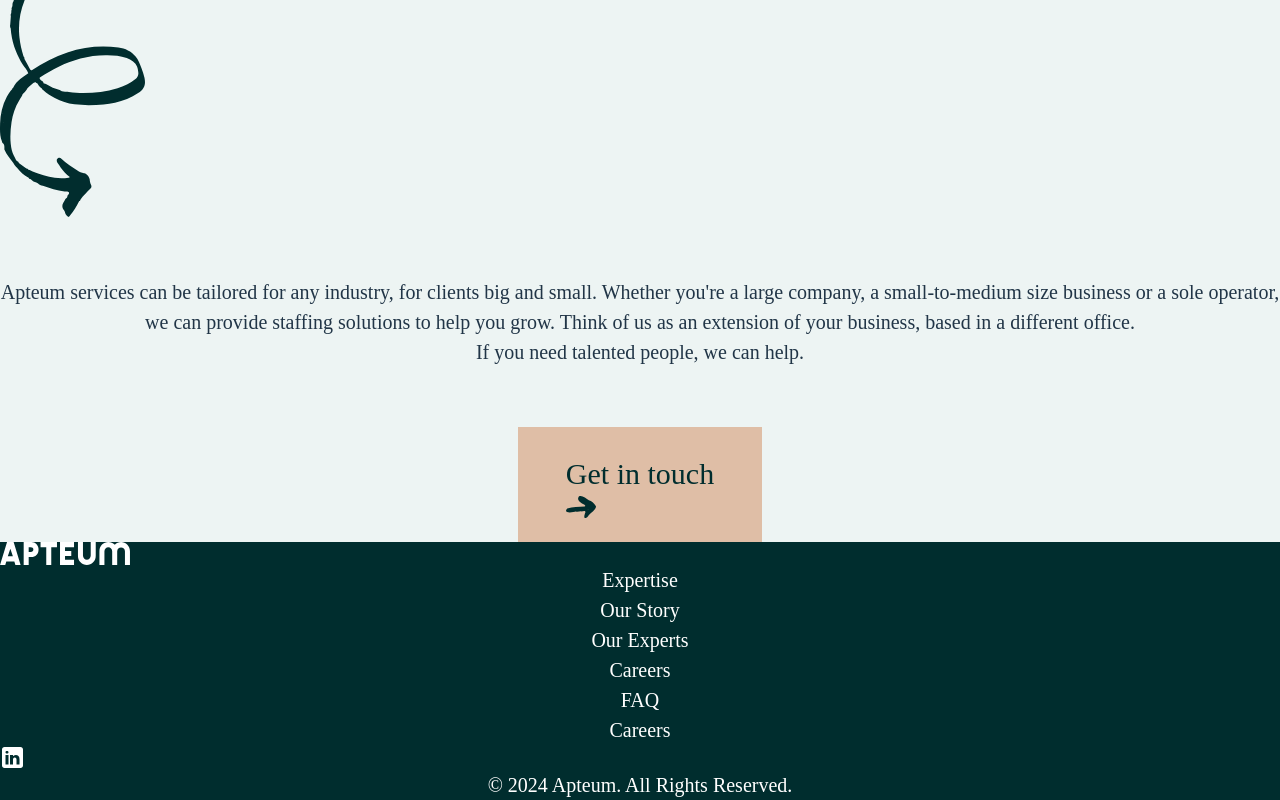
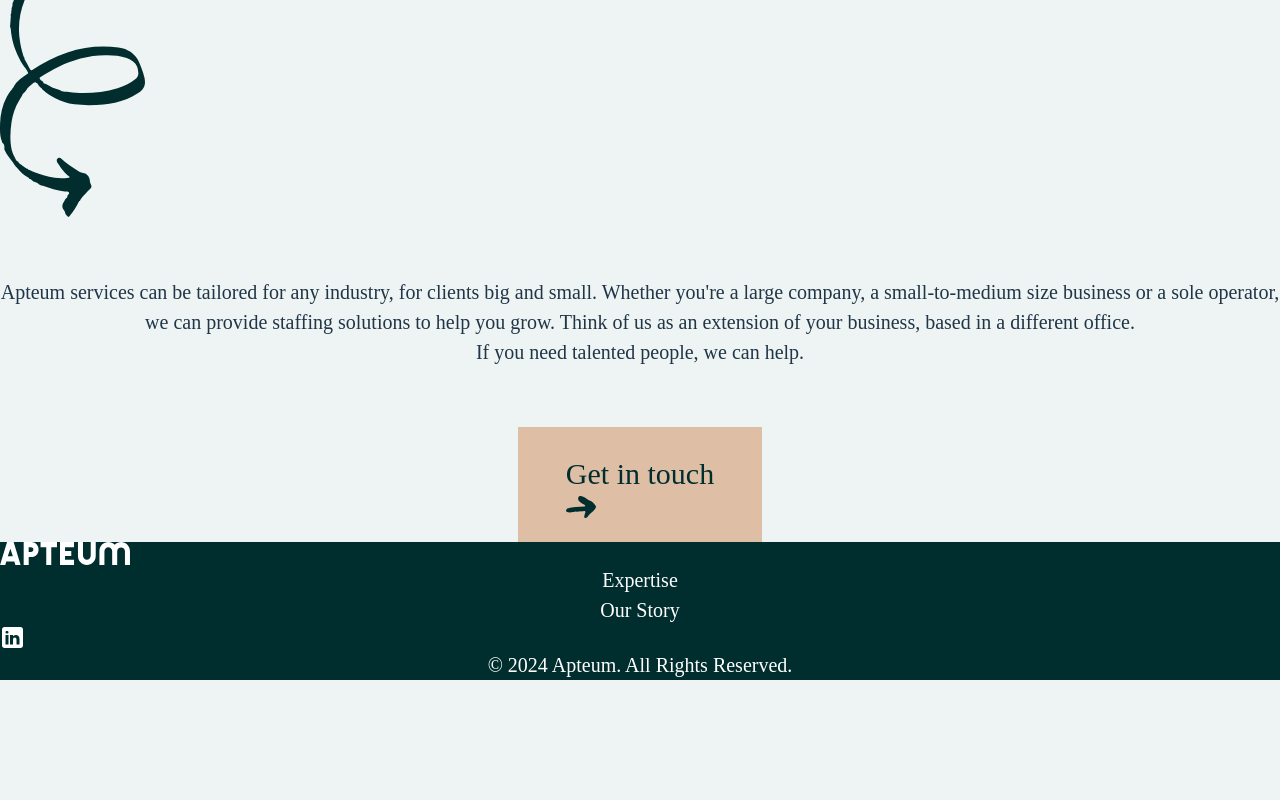
Before and after one commit to rippler7/apteum, a React (Vite) app: page / in a window 1280 px wide. Shown: the part 8857-9657 px from the top of the page. After the commit the page ends 9537 px from the top, so only its background shows below. Built offline with nearby package versions, Linux system fonts and the light colour scheme; a web font is replaced by a local one.

Commit message:
[WEB-10]-fixed bottom link styling

```diff
--- a/src/components/Footer.tsx
+++ b/src/components/Footer.tsx
@@ -8,26 +8,26 @@ function Footer() {
                 <Link to="/"><img src={ApteumW} height={50} width={130} alt="" className='items-center m-auto lg:ml-0' /></Link>
             </div>
             <div>
-                <div className='grid justify-items-end w-full items-center px-10 pt-3 sm:text-center lg:text-right'>
-                    <div className='lg:grid w-full justify-end sm:items-center md:items-center lg:items-right grid-cols-1 lg:grid-cols-7 md:grid-cols-1'>
+                <div className='grid justify-items-end w-full lg:w-30 items-center px-10 pt-3 sm:text-center lg:text-right'>
+                    <div className='lg:grid w-full justify-end sm:items-center md:items-center lg:items-right grid-cols-1 lg:grid-cols-3 md:grid-cols-1'>
                         <div className='px-2 sm:py-3 sm:text-center'>
                             <Link to="expertise"><a>Expertise</a></Link>
                         </div>
                         <div className='px-2 sm:py-3 sm:text-center'>
                             <Link to="ourstory"><a>Our Story</a></Link>
                         </div>
-                        <div className='px-2 sm:py-3 sm:text-center'>
+                        {/* <div className='px-2 sm:py-3 sm:text-center hidden'>
                             <a>Our Experts</a>
                         </div>
-                        <div className='px-2 sm:py-3 sm:text-center'>
+                        <div className='px-2 sm:py-3 sm:text-center hidden'>
                             <a>Careers</a>
                         </div>
-                        <div className='px-2 sm:py-3 sm:text-center'>
+                        <div className='px-2 sm:py-3 sm:text-center hidden'>
                             <a>FAQ</a>
                         </div>
-                        <div className='px-2 sm:py-3 sm:text-center'>
+                        <div className='px-2 sm:py-3 sm:text-center hidden'>
                             <a>Careers</a>
-                        </div>
+                        </div> */}
                         <div className='px-2 text-center'>
                             <a><img src={lnIconW} width={25} height={25} className='m-auto md:m-auto lg:mr-0' /></a>
                         </div>
```
